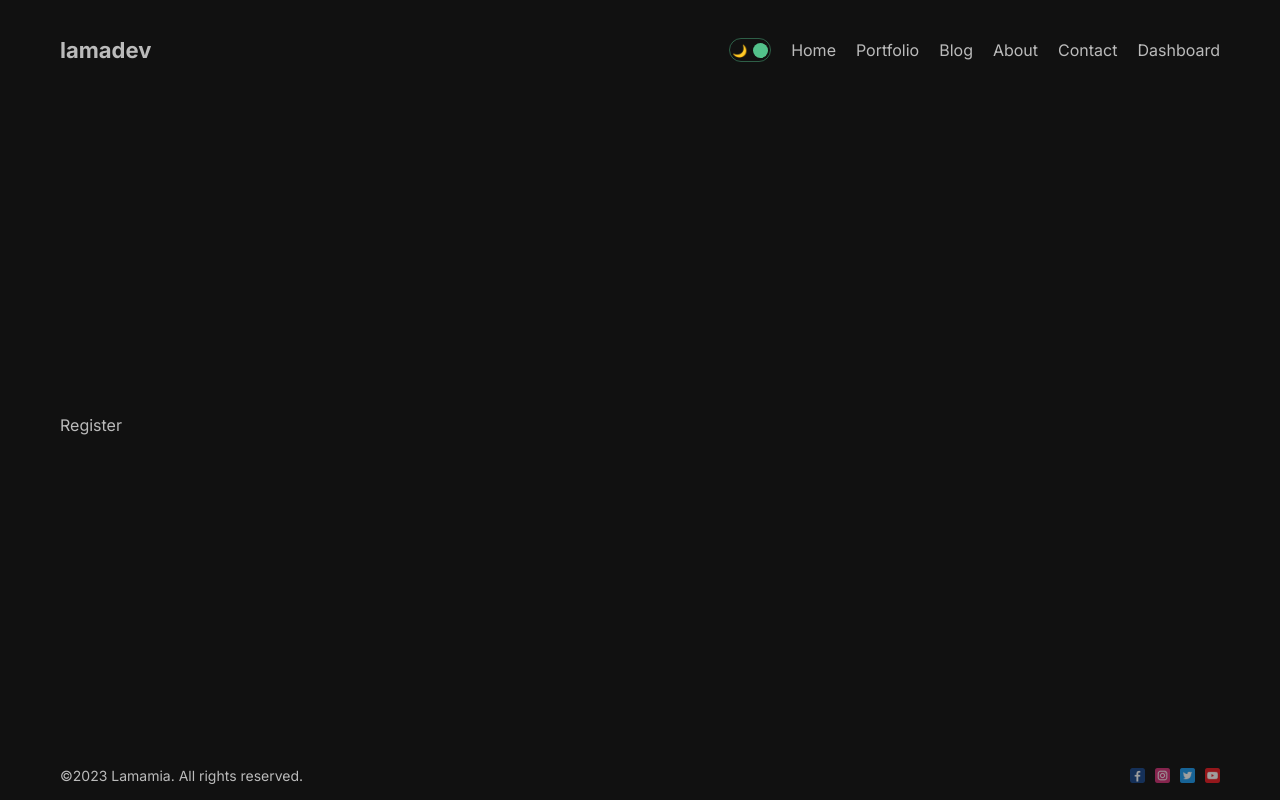
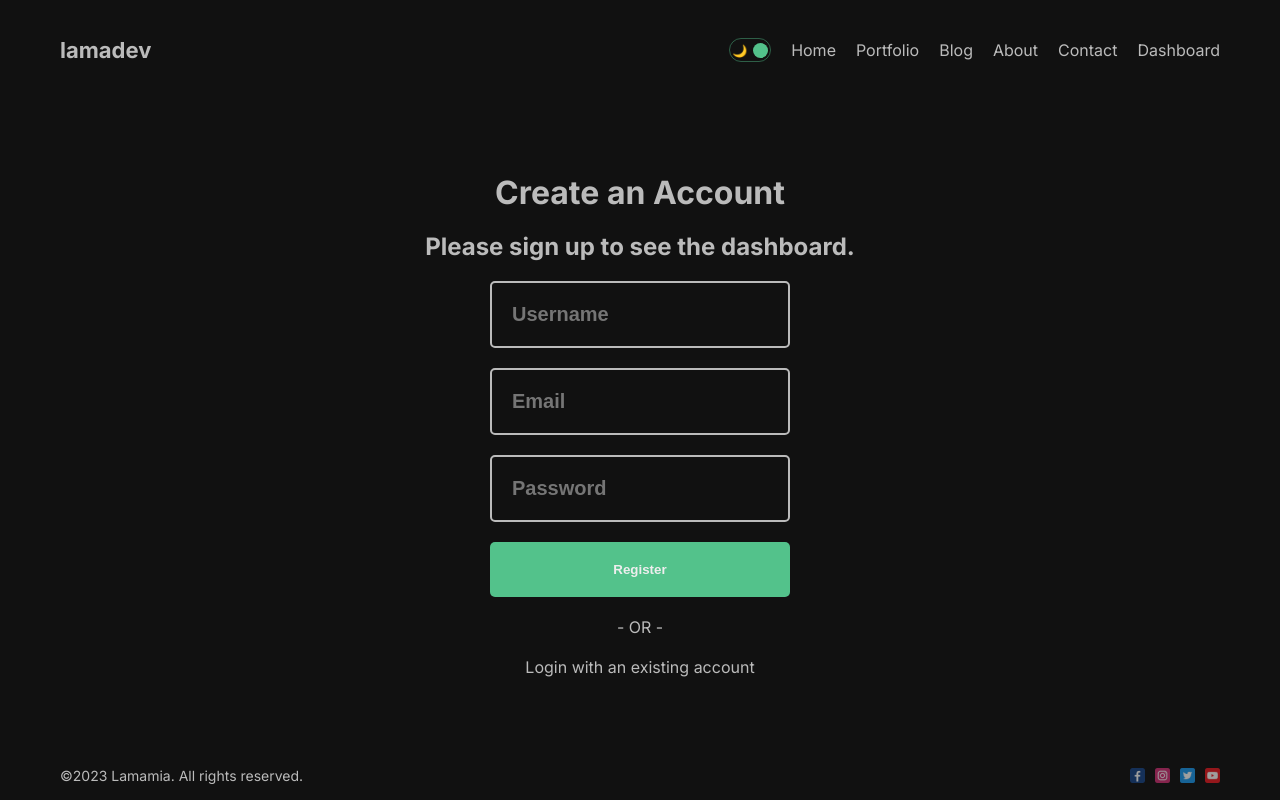
Before and after one commit to AliNazari-dev/next-Blog-Project, a Next.js app: page /dashboard/register in a window 1280 px wide. Built offline with nearby package versions, Linux system fonts and the light colour scheme.

Commit message:
register User done

```diff
--- a/package.json
+++ b/package.json
@@ -9,6 +9,7 @@
     "lint": "next lint"
   },
   "dependencies": {
+    "bcrypt": "^5.1.0",
     "eslint": "8.44.0",
     "eslint-config-next": "13.4.8",
     "mongoose": "6.11.1",
--- a/src/app/api/posts/route.js
+++ b/src/app/api/posts/route.js
@@ -12,3 +12,19 @@ export const GET = async (request) => {
     return new NextResponse("Database Error", { status: 500 });
   }
 };
+
+export const POST = async (request) => {
+  const body = await request.json();
+
+  const newPost = new Post(body);
+
+  try {
+    await connect();
+
+    await newPost.save();
+
+    return new NextResponse("Post has been created", { status: 201 });
+  } catch (err) {
+    return new NextResponse("Database Error", { status: 500 });
+  }
+};
--- a/src/app/dashboard/(auth)/register/page.jsx
+++ b/src/app/dashboard/(auth)/register/page.jsx
@@ -1,7 +1,56 @@
-import React from "react";
+"use client";
+import React, { useState } from "react";
+import styles from "./page.module.css";
+import Link from "next/link";
+import { useRouter } from "next/navigation";
 
 const Register = () => {
-  return <div>Register</div>;
+  const [error, setError] = useState(null);
+
+  const router = useRouter();
+
+  const handleSubmit = async (e) => {
+    e.preventDefault();
+    const name = e.target[0].value;
+    const email = e.target[1].value;
+    const password = e.target[2].value;
+
+    try {
+      const res = await fetch("/api/auth/register", {
+        method: "POST",
+        headers: {
+          "Content-Type": "application/json",
+        },
+        body: JSON.stringify({
+          name,
+          email,
+          password,
+        }),
+      });
+      res.status === 201 && router.push("/dashboard/login?success=Account has been created");
+    } catch (err) {
+      setError(err);
+      console.log(err);
+    }
+  };
+
+  return (
+    <div className={styles.container}>
+      <h1 className={styles.title}>Create an Account</h1>
+      <h2 className={styles.subtitle}>Please sign up to see the dashboard.</h2>
+      <form onSubmit={handleSubmit} className={styles.form}>
+        <input type='text' placeholder='Username' required className={styles.input} />
+        <input type='text' placeholder='Email' required className={styles.input} />
+        <input type='password' placeholder='Password' required className={styles.input} />
+        <button className={styles.button}>Register</button>
+        {error && "Something went wrong!"}
+      </form>
+      <span className={styles.or}>- OR -</span>
+      <Link className={styles.link} href='/dashboard/login'>
+        Login with an existing account
+      </Link>
+    </div>
+  );
 };
 
 export default Register;
```
Also changed, not shown: src/app/api/auth/register/route.js (added, +29 -0 lines), 1 other file (tests, documents, lock files or other folders).
